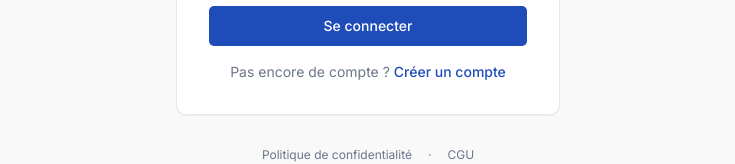
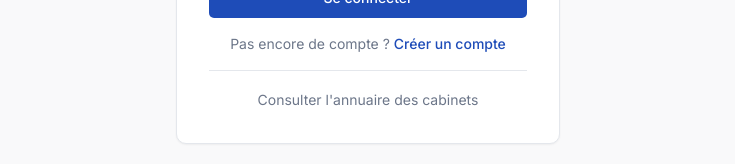
Before and after one commit to tpilon-odc/atrium-odc, a Next.js app in the folder apps/web/: page /login in a window 1280 px wide. Shown: the part 480-644 px from the top of the page, without its empty margins (272-1007 px from the left). Built offline with nearby package versions, Linux system fonts and the light colour scheme; no server answers.

Commit message:
feat: lien annuaire public depuis la page connexion

```diff
--- a/apps/web/src/app/(auth)/login/page.tsx
+++ b/apps/web/src/app/(auth)/login/page.tsx
@@ -106,6 +106,12 @@ export default function LoginPage() {
           Créer un compte
         </Link>
       </p>
+
+      <div className="mt-4 pt-4 border-t border-border text-center">
+        <Link href="/annuaire" className="text-sm text-muted-foreground hover:text-foreground hover:underline">
+          Consulter l&apos;annuaire des cabinets
+        </Link>
+      </div>
     </div>
   )
 }
```
